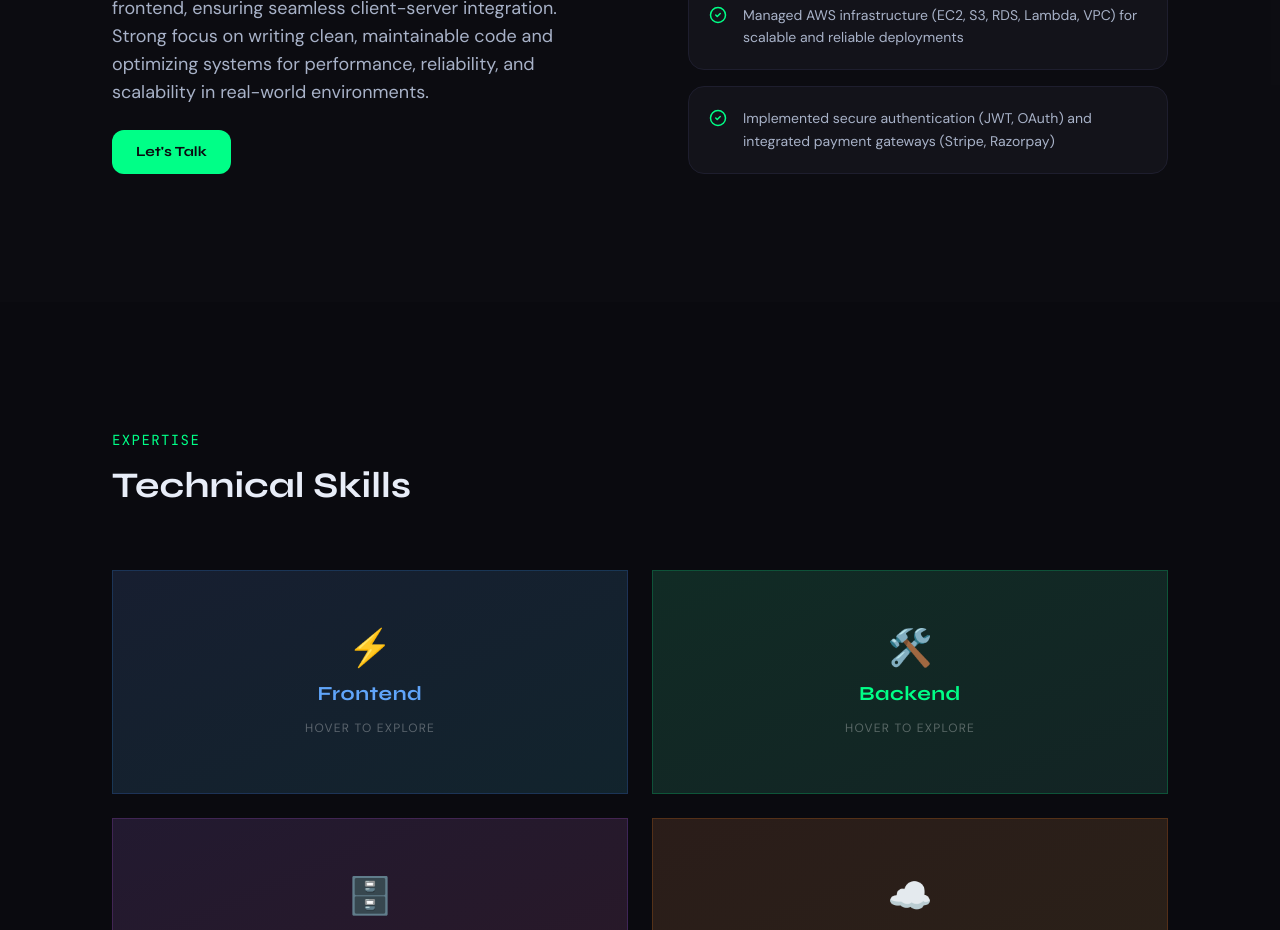
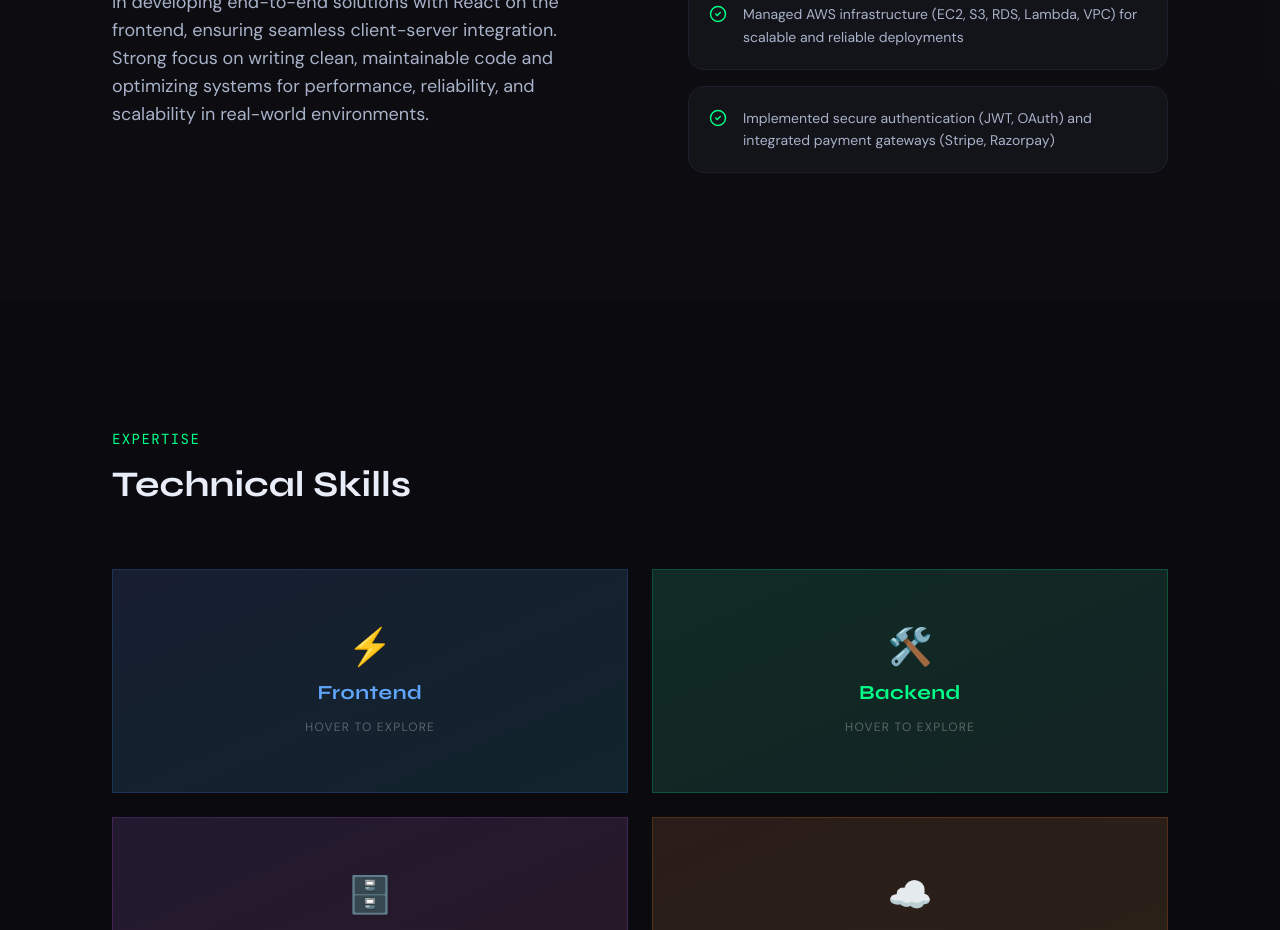
Before and after one commit to Aman620-tech/profile-page-08-04, a React (Create React App) app: page / in a window 1280 px wide. Shown: the part 1440-2370 px from the top of the page. Built offline with nearby package versions, Linux system fonts and the light colour scheme.

Commit message:
commented let's talk button

```diff
--- a/src/sections/About.jsx
+++ b/src/sections/About.jsx
@@ -25,14 +25,14 @@ export const About = () => {
                 {summary}
               </p>
             </FadeUp>
-            <FadeUp delay={0.15}>
+            {/* <FadeUp delay={0.15}>
               <a
                 href={`mailto:${personal.email}`}
                 className="btn-primary inline-flex"
               >
-                Let's Talk
+                Let's Talk  //  redirect to the contact us
               </a>
-            </FadeUp>
+            </FadeUp> */}
           </div>
 
           {/* Right: Highlights */}
```
